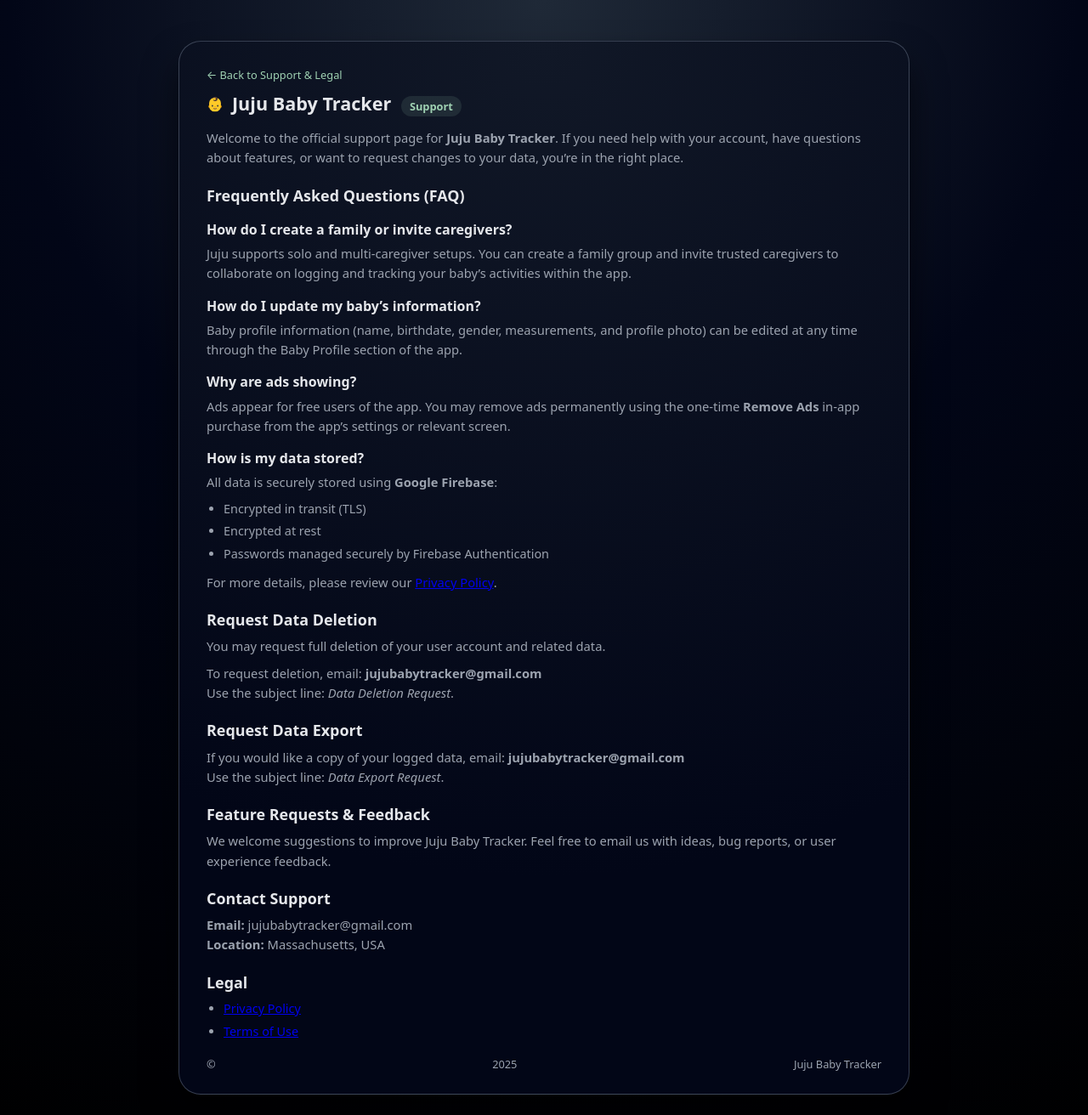
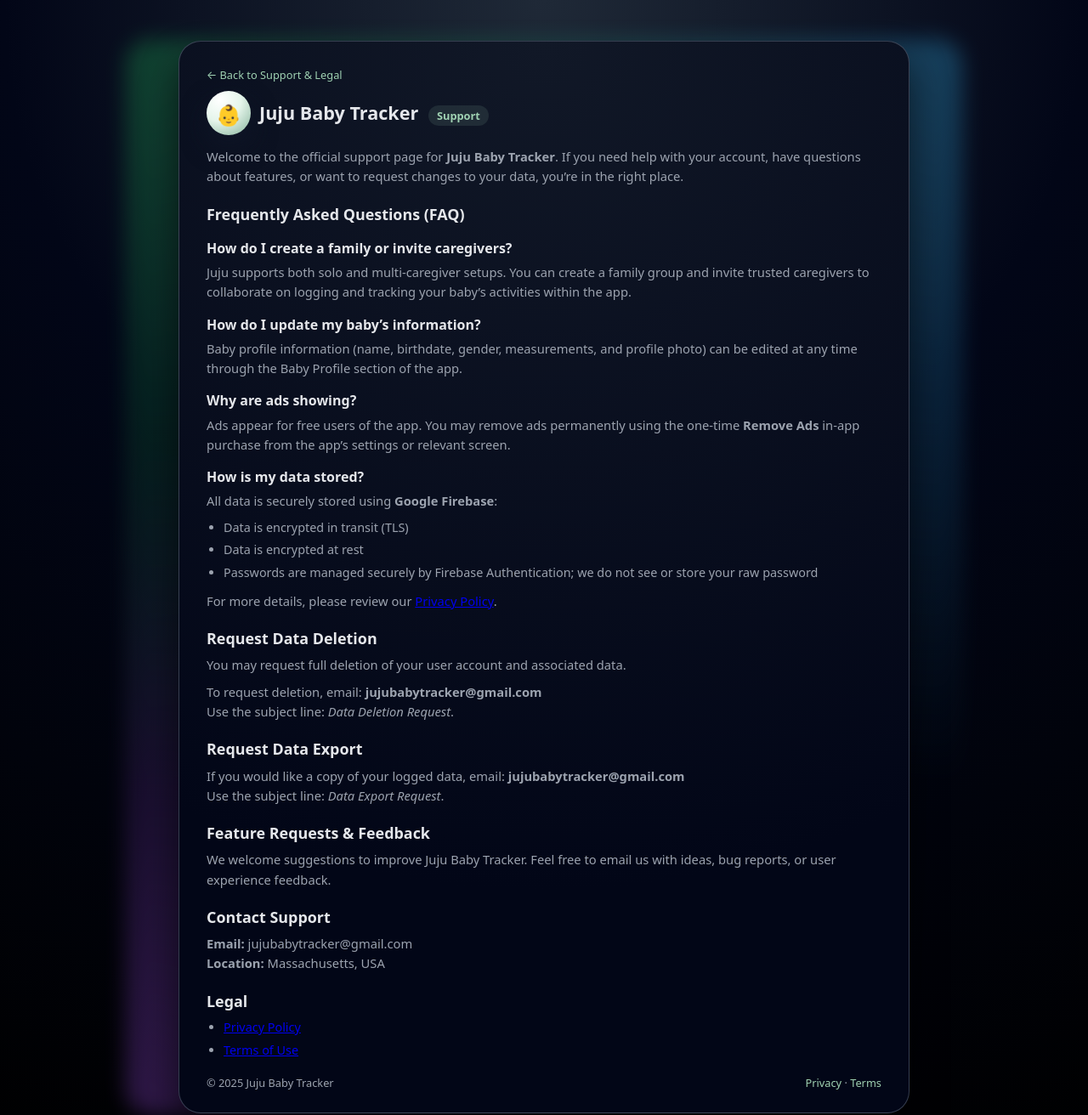
Before and after one commit to jphung617/juju-legal, a plain HTML site: page support.html in a window 1280 px wide. Shown: the top 1312 px of the page at 85% size. Drawn offline with Linux system fonts and the light colour scheme.

Commit message:
Update support.html

```diff
--- a/support.html
+++ b/support.html
@@ -11,13 +11,16 @@
   </head>
   <body>
     <div class="wrapper">
+      <div class="shell">
         <div class="card inner-page">
           <div class="breadcrumb">
             <a href="./index.html">← Back to Support &amp; Legal</a>
           </div>
 
           <div class="inner-header">
-          <div class="logo-circle">👶</div>
+            <div class="logo-pill">
+              <span>👶</span>
+            </div>
             <h1 class="inner-header-title">
               Juju Baby Tracker <span class="pill">Support</span>
             </h1>
@@ -25,32 +28,33 @@
 
           <div class="content">
             <p>
-            Welcome to the official support page for <strong>Juju Baby Tracker</strong>.
-            If you need help with your account, have questions about features, or
-            want to request changes to your data, you’re in the right place.
+              Welcome to the official support page for
+              <strong>Juju Baby Tracker</strong>. If you need help with your
+              account, have questions about features, or want to request changes
+              to your data, you’re in the right place.
             </p>
 
             <h2>Frequently Asked Questions (FAQ)</h2>
 
             <h3>How do I create a family or invite caregivers?</h3>
             <p>
-            Juju supports solo and multi-caregiver setups. You can create a
-            family group and invite trusted caregivers to collaborate on logging
-            and tracking your baby’s activities within the app.
+              Juju supports both solo and multi-caregiver setups. You can create
+              a family group and invite trusted caregivers to collaborate on
+              logging and tracking your baby’s activities within the app.
             </p>
 
             <h3>How do I update my baby’s information?</h3>
             <p>
-            Baby profile information (name, birthdate, gender, measurements, and
-            profile photo) can be edited at any time through the Baby Profile
-            section of the app.
+              Baby profile information (name, birthdate, gender, measurements,
+              and profile photo) can be edited at any time through the Baby
+              Profile section of the app.
             </p>
 
             <h3>Why are ads showing?</h3>
             <p>
-            Ads appear for free users of the app. You may remove ads permanently
-            using the one-time <strong>Remove Ads</strong> in-app purchase from
-            the app’s settings or relevant screen.
+              Ads appear for free users of the app. You may remove ads
+              permanently using the one-time <strong>Remove Ads</strong> in-app
+              purchase from the app’s settings or relevant screen.
             </p>
 
             <h3>How is my data stored?</h3>
@@ -58,9 +62,12 @@
               All data is securely stored using <strong>Google Firebase</strong>:
             </p>
             <ul>
-            <li>Encrypted in transit (TLS)</li>
-            <li>Encrypted at rest</li>
-            <li>Passwords managed securely by Firebase Authentication</li>
+              <li>Data is encrypted in transit (TLS)</li>
+              <li>Data is encrypted at rest</li>
+              <li>
+                Passwords are managed securely by Firebase Authentication; we do
+                not see or store your raw password
+              </li>
             </ul>
             <p>
               For more details, please review our
@@ -69,7 +76,8 @@
 
             <h2>Request Data Deletion</h2>
             <p>
-            You may request full deletion of your user account and related data.
+              You may request full deletion of your user account and associated
+              data.
             </p>
             <p>
               To request deletion, email:
@@ -106,7 +114,12 @@
           </div>
 
           <div class="footer">
-          &copy; <span id="year"></span> Juju Baby Tracker
+            <span>&copy; <span id="year"></span> Juju Baby Tracker</span>
+            <span>
+              <a href="./privacy-policy.html">Privacy</a> ·
+              <a href="./terms-of-use.html">Terms</a>
+            </span>
+          </div>
         </div>
       </div>
     </div>
```
Lines whose indentation alone changed are shown as unchanged.
